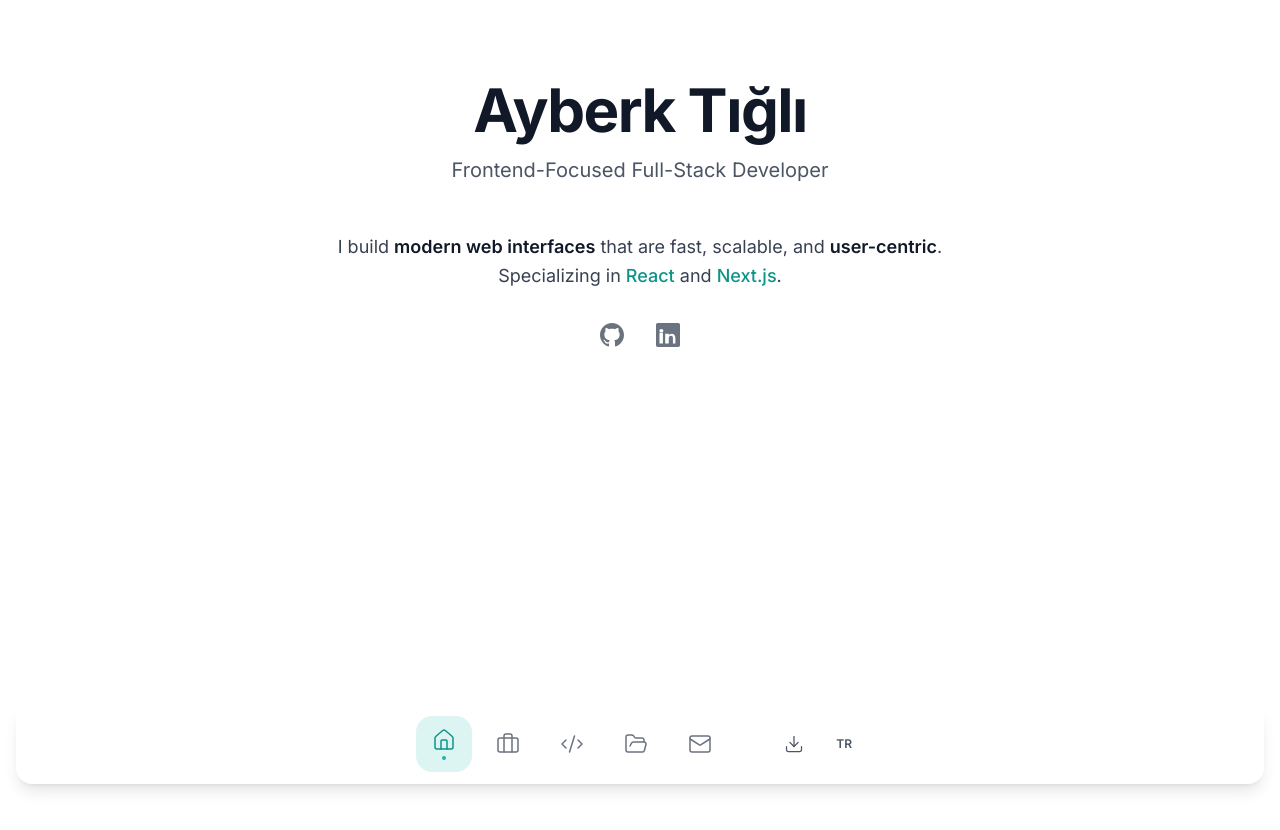
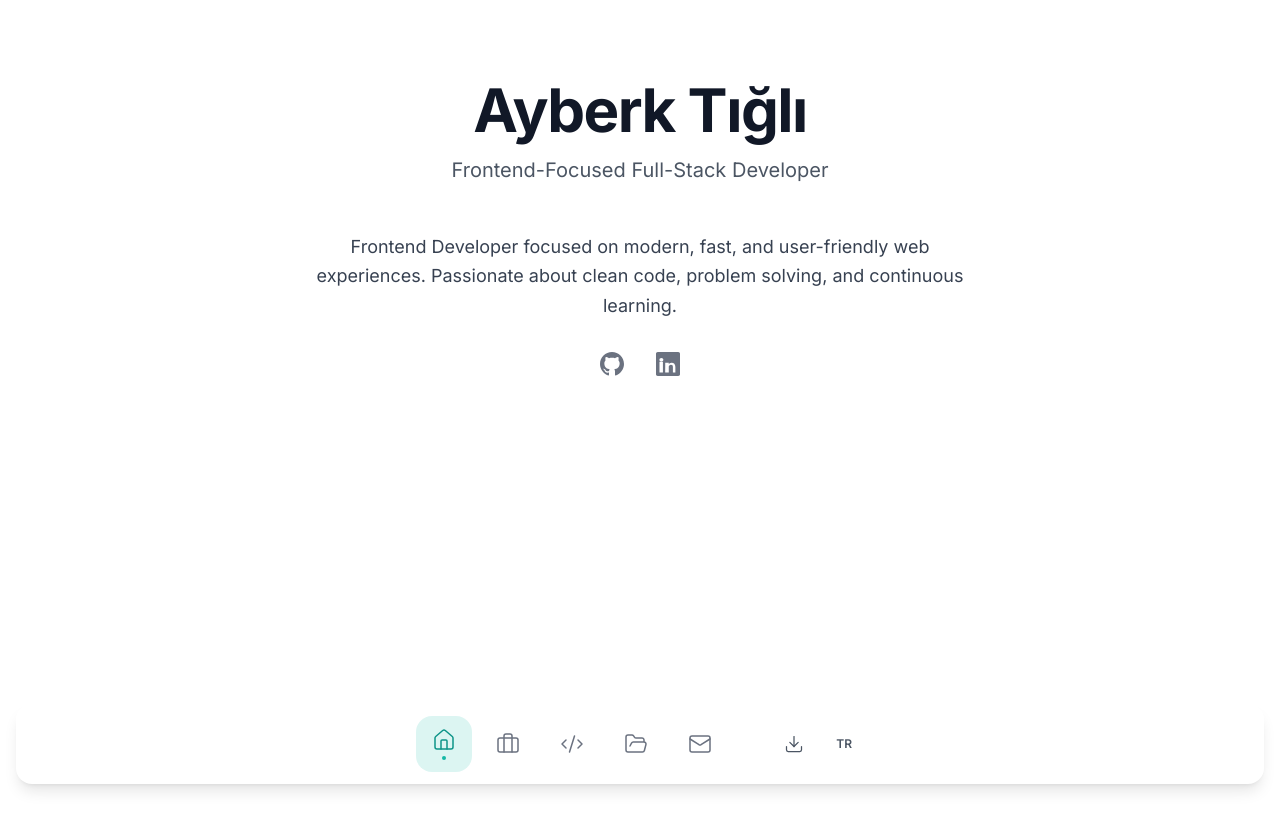
Before and after one commit to ayberkkk/me, a Next.js app: page / in a window 1280 px wide. Shown: the top 830 px of the page. Built offline with nearby package versions, Linux system fonts and the light colour scheme.

Commit message:
text change

```diff
--- a/src/en_localization.json
+++ b/src/en_localization.json
@@ -1,5 +1,6 @@
 {
   "aboutMe": "Hi, I'm Ayberk Tığlı — a Frontend Developer specialized in building modern, scalable, and user-centric web interfaces. I develop interactive, fast, and clean UI architectures using technologies like HTML, CSS, JavaScript, React, and Next.js.",
+  "heroDescription": "Frontend Developer focused on modern, fast, and user-friendly web experiences. Passionate about clean code, problem solving, and continuous learning.",
   "about": "About",
   "experience": "Experience",
   "contact": "Contact",
--- a/src/pages/About.jsx
+++ b/src/pages/About.jsx
@@ -1,7 +1,9 @@
 "use client";
 import React, { useState, useEffect } from "react";
+import { useTranslation } from "react-i18next";
 
 export default function About() {
+  const { t } = useTranslation();
   const [randomProjects, setRandomProjects] = useState([]);
 
   useEffect(() => {
@@ -47,10 +49,7 @@ export default function About() {
         </div>
 
         <p className="text-lg text-gray-700 leading-relaxed text-center max-w-2xl mx-auto mb-8">
-          I build <span className="font-semibold text-gray-900">modern web interfaces</span> that are fast, scalable, and{" "}
-          <span className="font-semibold text-gray-900">user-centric</span>. Specializing in{" "}
-          <span className="text-teal-600 font-medium">React</span> and{" "}
-          <span className="text-teal-600 font-medium">Next.js</span>.
+          {t("heroDescription")}
         </p>
 
         {/* Social links */}
--- a/src/tr_localization.json
+++ b/src/tr_localization.json
@@ -1,5 +1,6 @@
 {
   "aboutMe": "Merhaba, ben Ayberk Tığlı. Modern ve kullanıcı odaklı web arayüzleri geliştiren bir Frontend Developer’ım. React, Next.js ve Laravel ile hem frontend hem backend çözümleri üretiyor, projelerimde estetik ile işlevselliği bir araya getiriyorum.",
+  "heroDescription": "Modern, hızlı ve kullanıcı dostu web deneyimleri üzerine odaklanan Frontend Developer. Temiz kod, problem çözme ve sürekli öğrenmeye tutkulu.",
   "about": "Hakkımda",
   "experience": "Deneyim",
   "contact": "İletişim",
```
